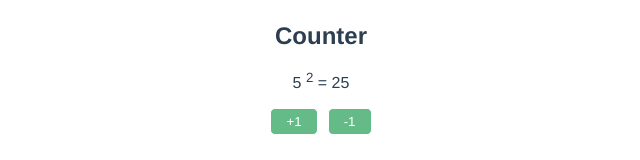
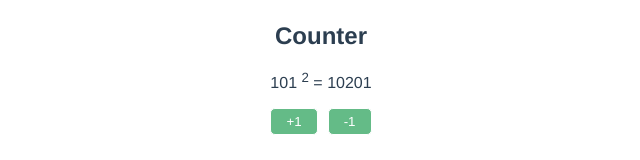
Before and after one commit to masvidal778/03-fonaments, a Vue app: page / in a window 1280 px wide. Shown: the part 262-422 px from the top of the page, without its empty margins (319-959 px from the left). Built offline with nearby package versions, Linux system fonts and the light colour scheme.

Commit message:
Working with props

```diff
--- a/src/App.vue
+++ b/src/App.vue
@@ -1,6 +1,6 @@
 <template>
   <img alt="Vue logo" src="./assets/logo.png">
-  <Counter></Counter>
+  <Counter :start="101" />
 </template>
 
 <script>
--- a/src/components/Counter.vue
+++ b/src/components/Counter.vue
@@ -1,20 +1,32 @@
 <template>
-  <h2>Counter</h2>
-  <p>{{ counter }} <sup>2</sup> =  {{ counter * counter }}</p>
+  <h2>{{ customTitle }}</h2>
+  <p>{{ counter }} <sup>2</sup> =  {{ squareCounter }}</p>
 
   <div>
     <button @click="increase">+1</button>
-    <button v-on:click="decrease">-1</button>
+    <button @click="decrease">-1</button>
   </div>
 </template>
 
 <script>
 export default {
+  //Aquí es posen les properties habitualment. Si no es troben aquí, són atributs.
+  props: {
+    title: String,
+    start: {
+      type: Number,
+      default: 100,
+      //required: true,
+      validator (value) {
+        return value >= 0
+      }
+    },
+  },
 //  name: 'FirstCompoment'
   data() {
     return{
       //propiety with a value
-      counter: 5
+      counter: this.start
     }
   },
   methods: {
@@ -35,6 +47,11 @@ export default {
       console.log('computed squareCounter')
       //només es recalcula quan el counter canvia internament
       return this.counter * this.counter
+    },
+    customTitle() {
+      //return this.title
+      //return this.title ? this.title : 'Counter'
+      return this.title || 'Counter'
     }
   }
 }
```
